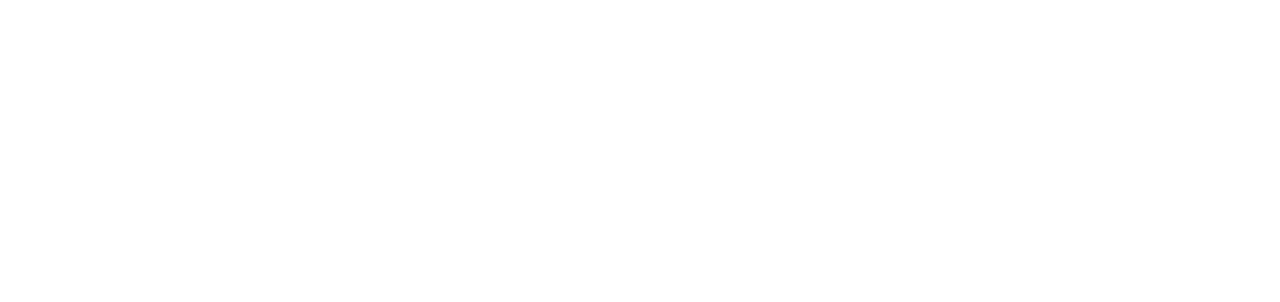
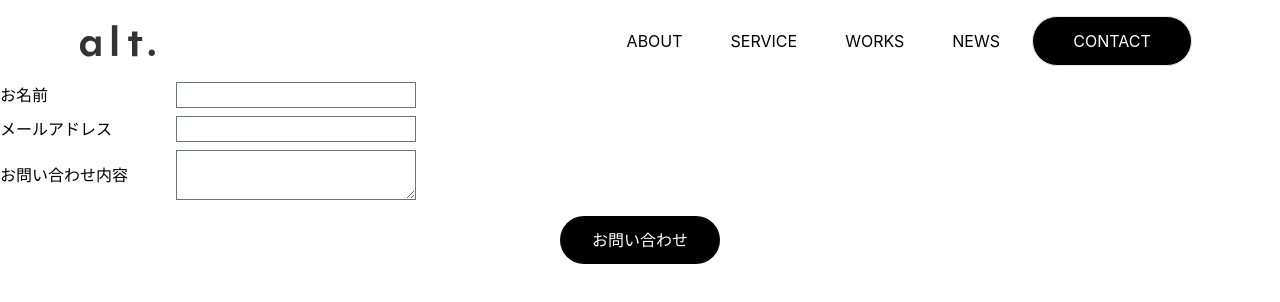
Before and after one commit to k-yokoishi/alt, a Nuxt app: page /contact in a window 1280 px wide. Before the commit this address had no page. Shown: the top 302 px of the page. Built offline with nearby package versions, Linux system fonts and the light colour scheme.

Commit message:
Add contact form

```diff
--- /dev/null
+++ b/components/AltButton.vue
@@ -0,0 +1,49 @@
+<template>
+  <NuxtLink
+    v-if="to"
+    :to="to"
+    active-class="border"
+    class="button"
+    :class="{ rounded }"
+  >
+    <slot />
+  </NuxtLink>
+  <button
+    v-else
+    class="button"
+    :type="type"
+    :class="{ rounded }"
+    :disabled="disabled"
+    @click="handleClick"
+  >
+    <slot />
+  </button>
+</template>
+
+<script lang="ts">
+import Vue from 'vue'
+
+export default Vue.extend({
+  props: {
+    to: { type: String, default: '' },
+    rounded: { type: Boolean, default: false },
+    disabled: { type: Boolean, default: false },
+    type: { type: String, default: 'button' },
+  },
+  methods: {
+    handleClick() {
+      this.$emit('click')
+    },
+  },
+})
+</script>
+
+<style scoped lang="scss">
+.button {
+  @apply py-3 text-white bg-black rounded w-40 block text-center hover:opacity-60 duration-200;
+
+  &.rounded {
+    @apply rounded-full;
+  }
+}
+</style>
--- /dev/null
+++ b/components/AltGlobalHeader.vue
@@ -0,0 +1,60 @@
+<template>
+  <header>
+    <div class="px-20 py-4">
+      <div class="flex justify-between items-center">
+        <div class="global-header-log">
+          <NuxtLink to="/">
+            <img src="../assets/logo.svg" />
+          </NuxtLink>
+        </div>
+        <nav>
+          <ul class="flex items-center">
+            <li v-for="nav in navs" :key="nav.to" class="mx-6">
+              <NuxtLink :to="nav.to">{{ nav.label }}</NuxtLink>
+            </li>
+            <li class="mx-2">
+              <AltButton to="/contact" rounded>CONTACT</AltButton>
+            </li>
+          </ul>
+        </nav>
+      </div>
+    </div>
+  </header>
+</template>
+
+<script lang="ts">
+import Vue from 'vue'
+import AltButton from '~/components/AltButton.vue'
+
+export default Vue.extend({
+  components: { AltButton },
+  data() {
+    return {
+      navs: [
+        {
+          label: 'ABOUT',
+          to: '/about',
+        },
+        {
+          label: 'SERVICE',
+          to: '/service',
+        },
+        {
+          label: 'WORKS',
+          to: '/works',
+        },
+        {
+          label: 'NEWS',
+          to: '/news',
+        },
+      ],
+    }
+  },
+})
+</script>
+
+<style>
+.global-header-log {
+  width: 75px;
+}
+</style>
--- /dev/null
+++ b/components/AltLink.vue
@@ -0,0 +1,18 @@
+<template>
+  <NuxtLink :to="to" class="hover:opacity-20">
+    <slot />
+  </NuxtLink>
+</template>
+
+<script lang="ts">
+import Vue from 'vue'
+
+export default Vue.extend({
+  props: {
+    to: {
+      required: true,
+      type: String,
+    },
+  },
+})
+</script>
--- a/layouts/default.vue
+++ b/layouts/default.vue
@@ -1,6 +1,9 @@
 <template>
   <div>
-    <Nuxt />
+    <GlobalHeader />
+    <main>
+      <Nuxt />
+    </main>
   </div>
 </template>
 
@@ -53,3 +56,9 @@
   background-color: #35495e;
 }
 </style>
+<script>
+import GlobalHeader from '../components/AltGlobalHeader'
+export default {
+  components: { GlobalHeader },
+}
+</script>
--- a/nuxt.config.js
+++ b/nuxt.config.js
@@ -4,7 +4,7 @@
 
   // Global page headers: https://go.nuxtjs.dev/config-head
   head: {
-    title: 'alt',
+    title: '%s - alt',
     htmlAttrs: {
       lang: 'en',
     },
--- a/package.json
+++ b/package.json
@@ -30,6 +30,8 @@
     "eslint-plugin-vue": "^7.7.0",
     "postcss": "^8.2.8",
     "prettier": "^2.2.1",
+    "sass": "^1.34.1",
+    "sass-loader": "10",
     "stylelint": "^13.12.0",
     "stylelint-config-prettier": "^8.0.2",
     "stylelint-config-standard": "^21.0.0"
--- /dev/null
+++ b/pages/contact.vue
@@ -0,0 +1,109 @@
+<template>
+  <div class="container">
+    <iframe
+      id="hidden_iframe"
+      name="hidden_iframe"
+      style="display: none"
+      @load="handleLoadIframe"
+    ></iframe>
+    <div>
+      <form
+        method="post"
+        action="https://docs.google.com/forms/u/0/d/e/1FAIpQLSdKlWv_MdroRu9gTEjmo3_QjnGNMbekGW7BPuuI0t7jUsDczQ/formResponse"
+        target="hidden_iframe"
+        @submit="handleSubmit"
+      >
+        <div class="field">
+          <label for="name" class="field-label">お名前</label>
+          <input
+            id="name"
+            v-model="form.name"
+            :name="names.name"
+            class="input field-input"
+          />
+        </div>
+        <div class="field">
+          <label for="name" class="field-label">メールアドレス</label>
+          <input
+            id="email"
+            v-model="form.email"
+            :name="names.email"
+            class="input field-input"
+          />
+        </div>
+        <div class="field">
+          <label for="name" class="field-label">お問い合わせ内容</label>
+          <textarea
+            id="message"
+            v-model="form.message"
+            :name="names.message"
+            class="textarea field-input"
+          />
+        </div>
+        <div class="mt-4 flex justify-center">
+          <alt-button type="submit" :disabled="submitted">
+            お問い合わせ
+          </alt-button>
+        </div>
+      </form>
+    </div>
+  </div>
+</template>
+
+<script lang="ts">
+import Vue from 'vue'
+import AltButton from '~/components/AltButton.vue'
+
+export default Vue.extend({
+  components: { AltButton },
+  data() {
+    return {
+      form: {
+        name: '',
+        email: '',
+        message: '',
+      },
+      names: {
+        name: 'entry.1764530242',
+        email: 'entry.1624598668',
+        message: 'entry.1466039086',
+      },
+      submitted: false,
+    }
+  },
+  head: {
+    title: 'お問い合わせ',
+  },
+  methods: {
+    handleLoadIframe() {
+      if (this.submitted) {
+        window.location = '/thanx'
+      }
+    },
+    handleSubmit() {
+      this.submitted = true
+    },
+  },
+})
+</script>
+
+<style lang="scss" scoped>
+.field {
+  @apply flex items-center text-left;
+
+  & + .field {
+    @apply mt-2;
+  }
+}
+.field-label {
+  width: 160px;
+}
+.field-input {
+  @apply ml-4;
+}
+.input,
+.textarea {
+  max-width: 240px;
+  @apply border border-gray-500 w-full;
+}
+</style>
--- a/pages/index.vue
+++ b/pages/index.vue
@@ -20,14 +20,6 @@
         >
           GitHub
         </a>
-        <a
-          href="https://github.com/k-yokoishi/alt"
-          target="_blank"
-          rel="noopener noreferrer"
-          class="button--grey"
-        >
-          alt
-        </a>
       </div>
     </div>
   </div>
@@ -36,7 +28,11 @@
 <script lang="ts">
 import Vue from 'vue'
 
-export default Vue.extend({})
+export default Vue.extend({
+  head: {
+    title: 'トップ',
+  },
+})
 </script>
 
 <style>
@@ -50,8 +46,8 @@
   min-height: 100vh;
   display: flex;
   justify-content: center;
-  align-items: center;
   text-align: center;
+  padding-top: 48px;
 }
 
 .title {
--- /dev/null
+++ b/pages/thanx.vue
@@ -0,0 +1,13 @@
+<template>
+  <p>お問い合わせありがとうございました</p>
+</template>
+
+<script lang="ts">
+import Vue from 'vue'
+
+export default Vue.extend({
+  head: {
+    title: 'お問い合わせありがとうございました',
+  },
+})
+</script>
```
Also changed, not shown: assets/logo.svg (added), 1 other file (tests, documents, lock files or other folders).
